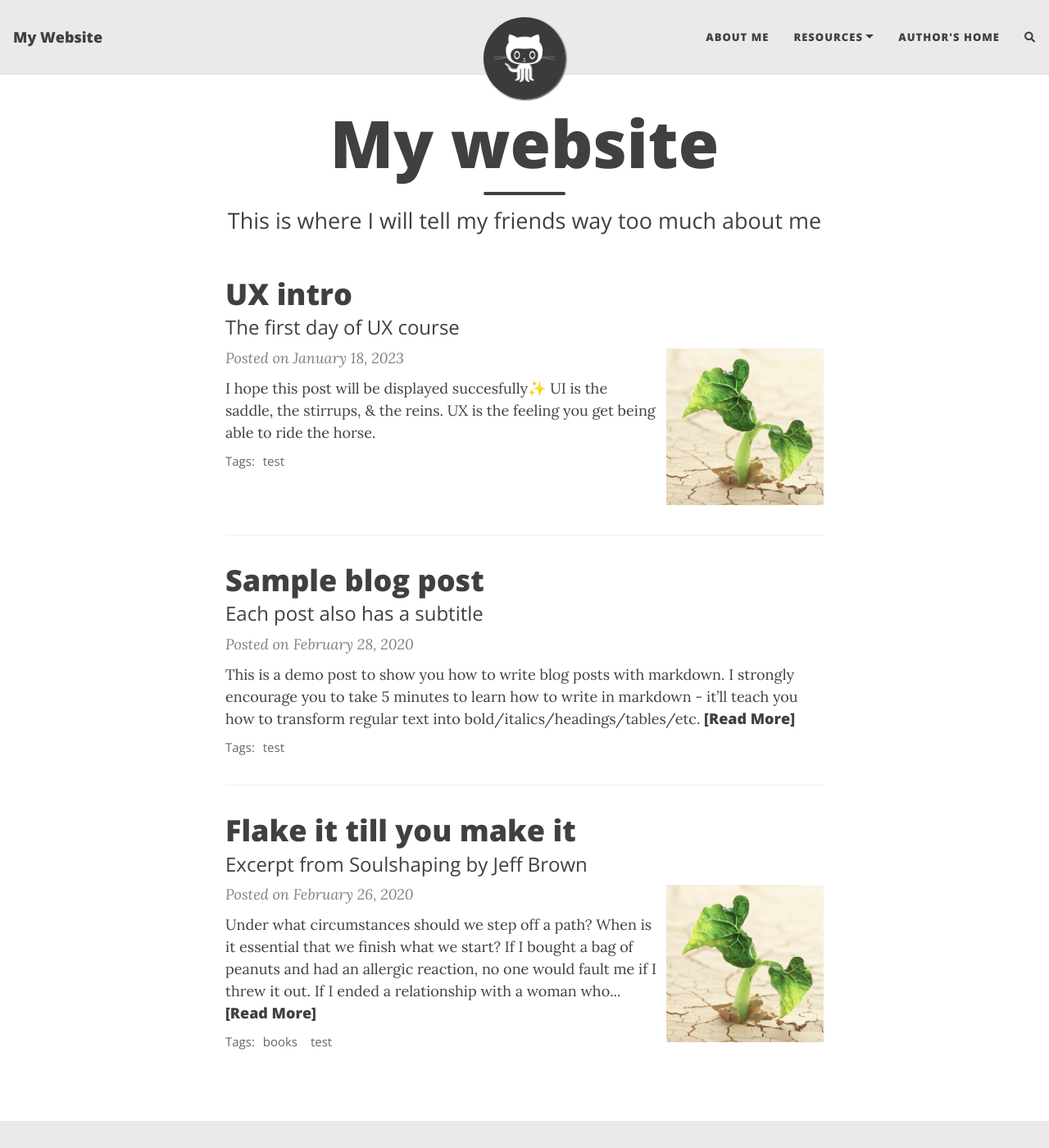
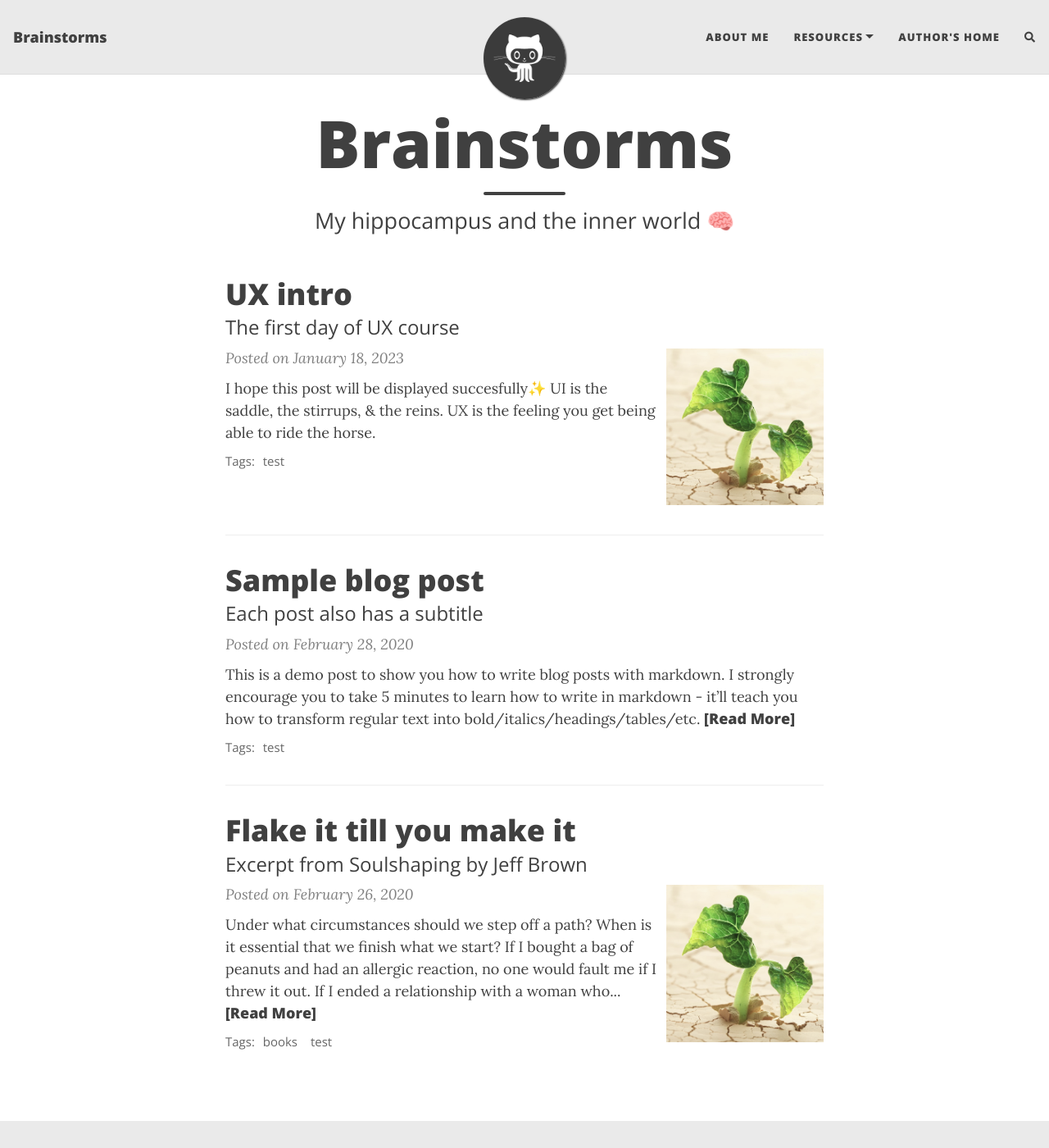
Before and after one commit to MinJ33/MinJ33.github.io, a Jekyll site: the page built from index.html, in a window 1280 px wide and 1400 px high. Shown: the whole window at 82% size. Built offline with Jekyll 4.4.1, drawn with Linux system fonts in a browser that asks for light colours; nearby versions of some CDN libraries; the list of posts is cut into pages by our own code; comment, search, counter and statistics services are not loaded; some of the changed text lies outside the part shown.

Commit message:
change page title

```diff
--- a/_config.yml
+++ b/_config.yml
@@ -10,10 +10,10 @@
 ############################
 
 # Name of website
-title: My Website
+title: Brainstorms
 
 # Your name to show in the footer
-author: Some Person
+author: MinJ33
 
 ###############################################
 # --- List of links in the navigation bar --- #
@@ -49,33 +49,22 @@ round-avatar: true
 # Select the social network links that you want to show in the footer.
 # Uncomment the links you want to show and add your information to each one.
 social-network-links:
-  email: "someone@example.com"
+  email: "erica990604@gmail.com"
   rss: true  # remove this line if you don't want to show an RSS link at the bottom
   facebook: deanattali
   github: daattali
   twitter: daattali
   patreon: DeanAttali
   youtube: c/daattali
-#  medium: yourname
 #  reddit: yourname
 #  linkedin: daattali
-#  xing: yourname
 #  stackoverflow: "3943160/daattali"
 #  snapchat: deanat78
 #  instagram: deanat78
-#  spotify: yourname
 #  telephone: +14159998888
 #  steam: deanat78
 #  twitch: yourname
-#  yelp: yourname
-#  telegram: yourname
-#  calendly: yourname
-#  mastodon: instance.url/@username
-#  ORCID: your ORCID ID
-#  google-scholar: your google scholar
 #  discord: invite/invite_code or users/userid
-#  kaggle: yourname
-#  hackerrank: yourname
 
 # If you want your website to generate an RSS feed, provide a description
 # The URL for the feed will be https://<your_website>/feed.xml
--- a/index.html
+++ b/index.html
@@ -1,5 +1,5 @@
 ---
 layout: home
-title: My website
-subtitle: This is where I will tell my friends way too much about me
+title: Brainstorms
+subtitle: My hippocampus and the inner world 🧠
 ---
```
